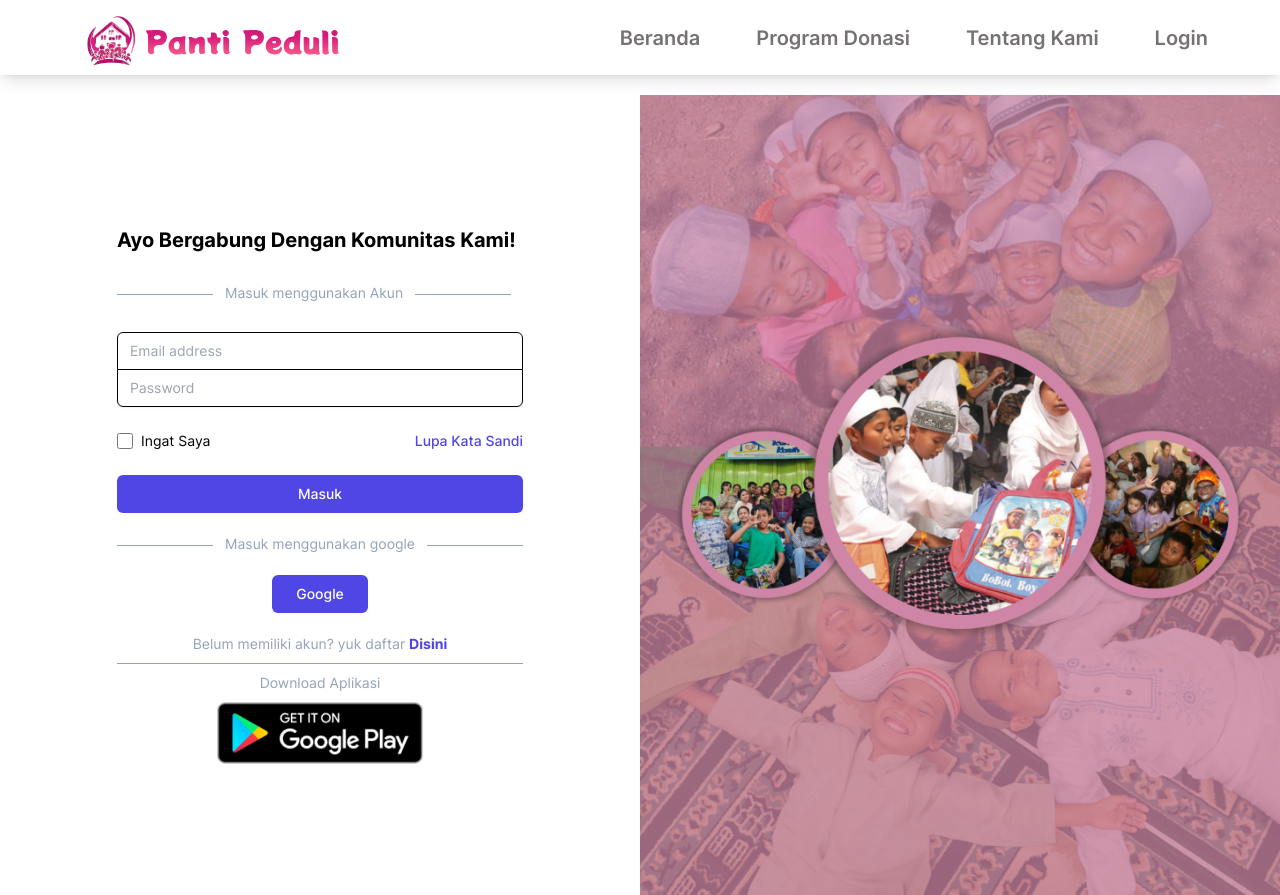
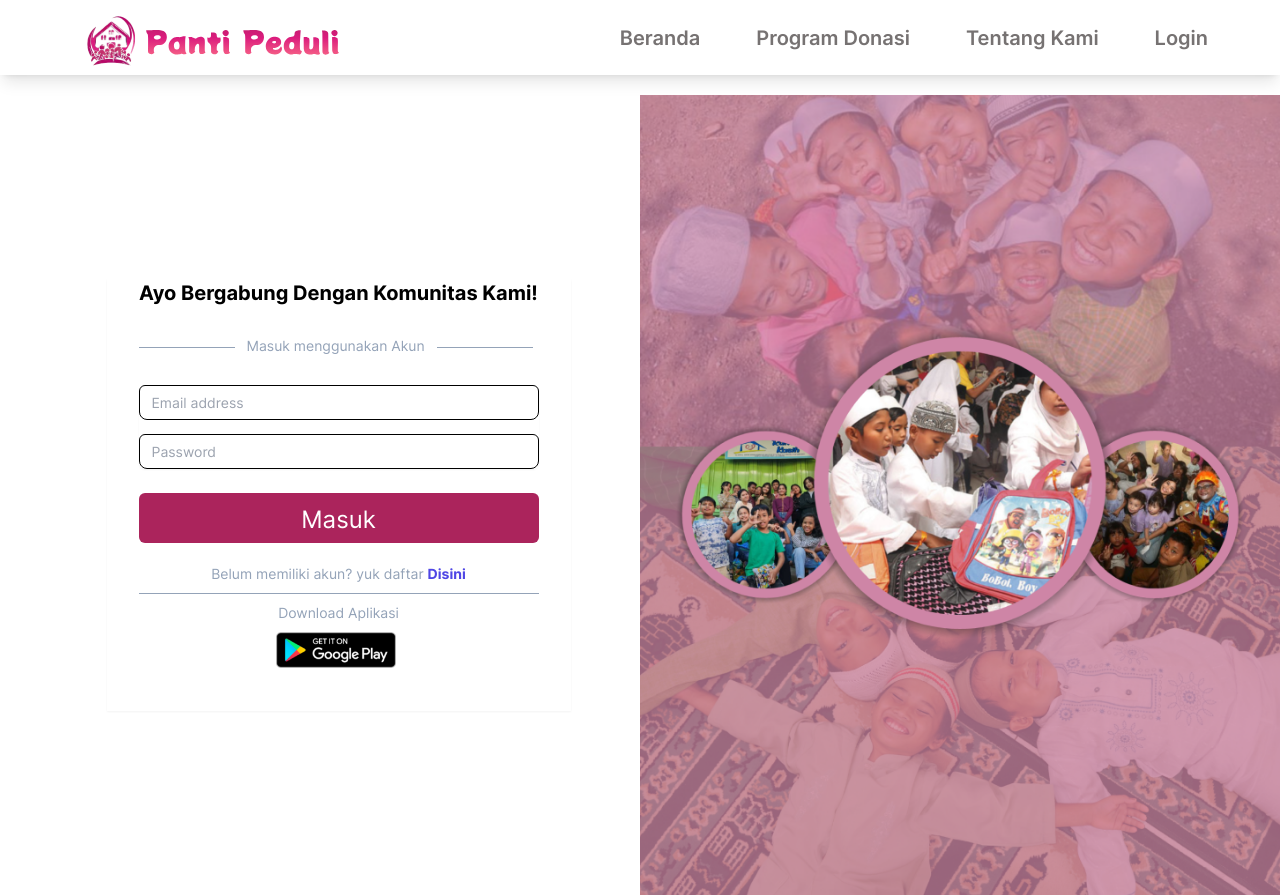
Before and after one commit to baicorp/peduli-panti, a React (Vite) app in the folder frontend/: page /login in a window 1280 px wide. Built offline with nearby package versions, Linux system fonts and the light colour scheme.

Commit message:
pesan commit

```diff
--- a/frontend/src/pages/Daftar/DaftarForm.jsx
+++ b/frontend/src/pages/Daftar/DaftarForm.jsx
@@ -108,7 +108,7 @@ const DaftarPage = () => {
             <p className="ml-[37px] text-center text-sm leading-none font-normal text-slate-400 mt-3">
               Download Aplikasi
             </p>
-            <div className='flex justify-center mt-3 mb-[30px]'>
+            <div className='ml-[190px] mt-3 w-[120px] h-[79px]'>
               <img src={logoGooglePlay} alt="logo-google-play" />
             </div>
           </div>
--- a/frontend/src/pages/Login/LoginForm.jsx
+++ b/frontend/src/pages/Login/LoginForm.jsx
@@ -1,6 +1,7 @@
 import React, { useState } from 'react';
 import 'tailwindcss/tailwind.css';
 import logoGooglePlay from "../../assets/Icons/logo-google-play.png";
+import { baseStyle } from "../../assets/styles";
 
 const LoginPage = () => {
   const [email, setEmail] = useState('');
@@ -12,7 +13,7 @@ const LoginPage = () => {
   };
 
   return (
-    <div className="min-h-screen flex items-center justify-center bg-gray-50 py-12 px-4 sm:px-6 lg:px-8">
+    <div className={`${baseStyle}rounded-md shadow-sm -space-y-px justify-center items-center text-center ml-[37px]`}>
       <div className="max-w-md w-full space-y-8">
         <div>
           <h2 className='text-xl font-bold text-gray-900'>Ayo Bergabung Dengan Komunitas Kami!</h2>
@@ -37,7 +38,7 @@ const LoginPage = () => {
                 type="email"
                 autoComplete="email"
                 required
-                className="appearance-none rounded-none relative block w-full px-3 py-2 border border-gray-300 placeholder-gray-500 text-gray-900 rounded-t-md focus:outline-none focus:ring-indigo-500 focus:border-indigo-500 focus:z-10 sm:text-sm"
+                className="mb-[15px]  rounded-[8px] relative block w-[400px] h-[35px] px-3 py-2 border border-gray-300 placeholder-gray-500 text-gray-900 rounded-t-md focus:outline-none focus:ring-indigo-500 focus:border-indigo-500 focus:z-10 sm:text-sm"
                 placeholder="Email address"
                 value={email}
                 onChange={(e) => setEmail(e.target.value)}
@@ -53,7 +54,7 @@ const LoginPage = () => {
                 type="password"
                 autoComplete="current-password"
                 required
-                className="appearance-none rounded-none relative block w-full px-3 py-2 border border-gray-300 placeholder-gray-500 text-gray-900 rounded-b-md focus:outline-none focus:ring-indigo-500 focus:border-indigo-500 focus:z-10 sm:text-sm"
+                className="mb-[15px]  rounded-[8px] relative block w-[400px] h-[35px] px-3 py-2 border border-gray-300 placeholder-gray-500 text-gray-900 rounded-t-md focus:outline-none focus:ring-indigo-500 focus:border-indigo-500 focus:z-10 sm:text-sm"
                 placeholder="Password"
                 value={password}
                 onChange={(e) => setPassword(e.target.value)}
@@ -61,51 +62,16 @@ const LoginPage = () => {
             </div>
           </div>
 
-          <div className="flex items-center justify-between">
-            <div className="flex items-center">
-              <input
-                id="remember_me"
-                name="remember_me"
-                type="checkbox"
-                className="h-4 w-4 text-indigo-600 focus:ring-indigo-500 border-gray-300 rounded"
-                checked={rememberMe}
-                onChange={(e) => setRememberMe(e.target.checked)}
-              />
-              <label htmlFor="remember_me" className="ml-2 block text-sm text-gray-900">
-                Ingat Saya
-              </label>
-            </div>
-
-            <div className="text-sm">
-              <a href="#" className="font-medium text-indigo-600 hover:text-indigo-500">
-                Lupa Kata Sandi
-              </a>
-            </div>
-          </div>
 
           <div>
             <button
               type="submit"
-              className="group relative w-full flex justify-center py-2 px-4 border border-transparent text-sm font-medium rounded-md text-white bg-indigo-600 hover:bg-indigo-700 focus:outline-none focus:ring-2 focus:ring-offset-2 focus:ring-indigo-500"
+              className=" group relative w-[400px] h-[50px] flex justify-center py-2 px-4 border border-transparent text-[24px]  rounded-md text-white bg-pink hover:bg-indigo-700 focus:outline-none focus:ring-2 focus:ring-offset-2 focus:ring-indigo-500"
             >
               Masuk
             </button>
           </div>
-          <div className='flex align-middle'>
-            <div className='bg-slate-400 h-px w-24 mt-2 me-3'></div>
-            <p className=" text-center text-sm leading-none font-normal text-slate-400">
-              Masuk menggunakan google
-            </p>
-            <div className='bg-slate-400 h-px w-24 mt-2 ms-3'></div>
-          </div>
-          <div className='flex justify-center'>
-            <button
-              type="submit"
-              className="group relative w-24 flex justify-center py-2 px-4 border border-transparent text-sm font-medium rounded-md text-white bg-indigo-600 hover:bg-indigo-700 focus:outline-none focus:ring-2 focus:ring-offset-2 focus:ring-indigo-500"
-            >
-              Google
-            </button>
-          </div>
+
           <div>
             <p className=" text-center text-sm leading-none font-normal text-slate-400">
               Belum memiliki akun? yuk daftar <span className='text-indigo-600 font-bold'>Disini</span>
@@ -114,7 +80,7 @@ const LoginPage = () => {
             <p className=" text-center text-sm leading-none font-normal text-slate-400 mt-3">
               Download Aplikasi
             </p>
-            <div className='flex justify-center mt-3'>
+            <div className='ml-[137px] mt-3 w-[120px] h-[79px]'>
               <img src={logoGooglePlay} alt="logo-google-play" />
             </div>
           </div>
```
